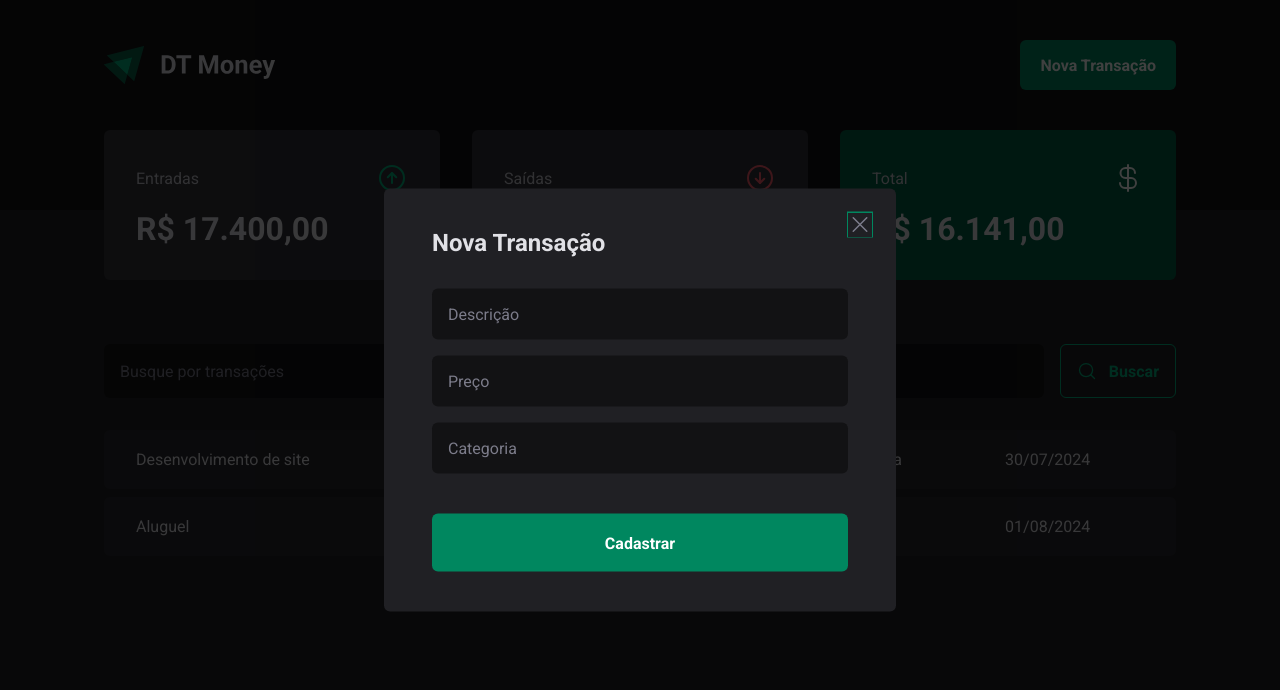
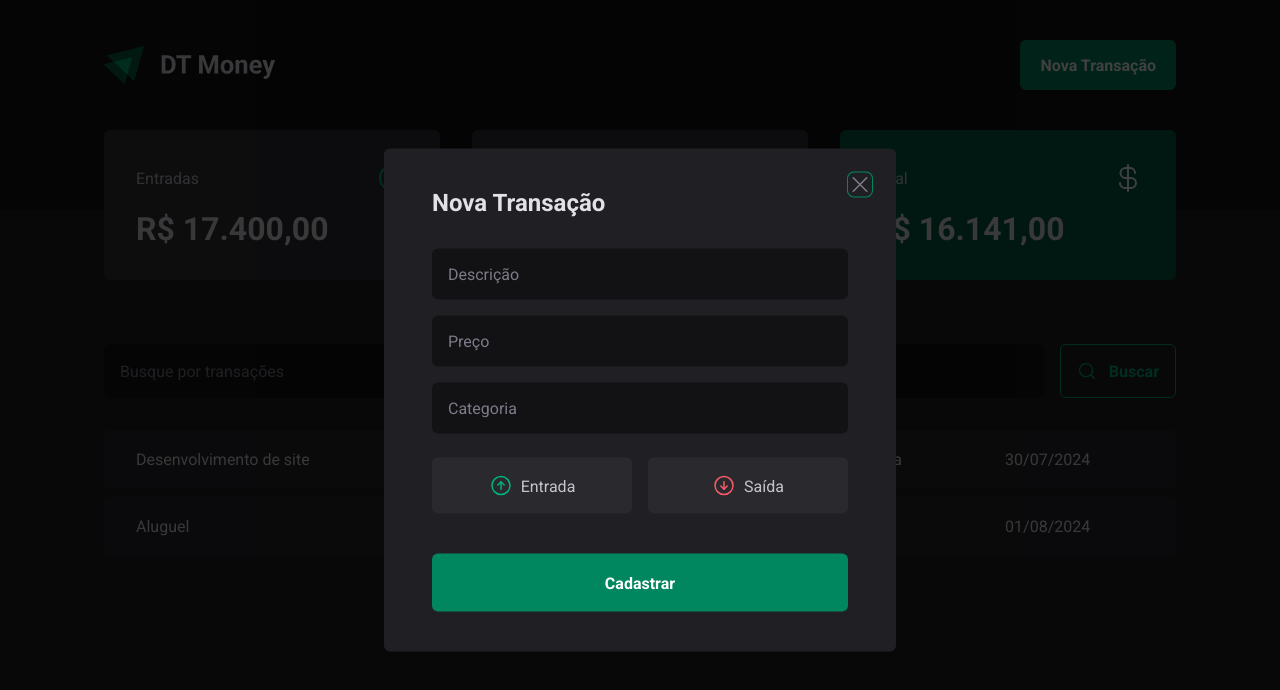
Before and after one commit to jandersonvb/03-dt-money, a React (Vite) app: page / in a window 1280 px wide. Both pictures are taken after a click on the button "Nova Transação". Shown: the top 690 px of the page. Built offline with nearby package versions, Linux system fonts and the light colour scheme.

Commit message:
feat: create component TransactionTypeButton

```diff
--- a/src/components/NewTransactionModal/NewTransactionModal.styles.ts
+++ b/src/components/NewTransactionModal/NewTransactionModal.styles.ts
@@ -69,9 +69,46 @@
   color: ${({ theme }) => theme["gray-500"]};
 
   &:hover {
-    color: ${({ theme }) => theme["green-500"]};
-    transition: color 0.2s;
+    /**Create background rouded and icon transition */
+    border-radius: 6px;
+    background: ${({ theme }) => theme["gray-700"]};
+    transition: background-color 0.2s;
+  }
+`
+
+export const TransactionTypeContainer = styled.div`
+  display: grid;
+  grid-template-columns: repeat(2, 1fr);
+  gap: 1rem;
+  margin-top: 0.5rem;
+`;
+
+interface TransactionTypeButtonProps {
+  variant: 'income' | 'outcome';
+}
+
+export const TransactionTypeButton = styled.button<TransactionTypeButtonProps>`
+  background: ${({ theme }) => theme["gray-700"]};
+  padding: 1rem;
+  display: flex;
+  align-items: center;
+  justify-content: center;
+  gap: 0.5rem;
+  border-radius: 6px;
+  cursor: pointer;
+  border: 0;
+  color: ${({ theme }) => theme["gray-300"]};
+
+  svg {
+    color: ${({ theme, variant }) => variant === 'income' ? theme["green-300"] : theme["red-300"]};
   }
 
+  /* &:hover {
+    background: ${({ theme, variant }) => variant === 'income' ? theme["green-700"] : theme["red-700"]};
+    svg {
+      color: ${({ theme }) => theme["white"]};
+    }
+  } */
 
-`
+
+`;
--- a/src/components/NewTransactionModal/NewTransactionModal.tsx
+++ b/src/components/NewTransactionModal/NewTransactionModal.tsx
@@ -1,6 +1,6 @@
 import * as Dialog from '@radix-ui/react-dialog';
-import { CloseButton, Content, Overlay } from './NewTransactionModal.styles';
-import { X } from 'phosphor-react';
+import { ArrowCircleDown, ArrowCircleUp, X } from 'phosphor-react';
+import { CloseButton, Content, Overlay, TransactionTypeButton, TransactionTypeContainer } from './NewTransactionModal.styles';
 
 export function NewTransactionModal() {
   return (
@@ -19,6 +19,17 @@
           <input type="number" placeholder="Preço" required />
           <input type="text" placeholder="Categoria" required />
 
+          <TransactionTypeContainer>
+            <TransactionTypeButton type="button" variant="income">
+              <ArrowCircleUp size={24} />
+              Entrada
+            </TransactionTypeButton>
+            <TransactionTypeButton type="button" variant="outcome">
+              <ArrowCircleDown size={24} />
+              Saída
+            </TransactionTypeButton>
+          </TransactionTypeContainer>
+
           <button type="submit">
             Cadastrar
           </button>
--- a/src/styles/global.ts
+++ b/src/styles/global.ts
@@ -10,6 +10,7 @@
   :focus {
       outline: none;
       box-shadow: 0 0 0 1px ${({ theme }) => theme['green-500']};
+      border-radius: 6px;
   }
 
   body {
```
